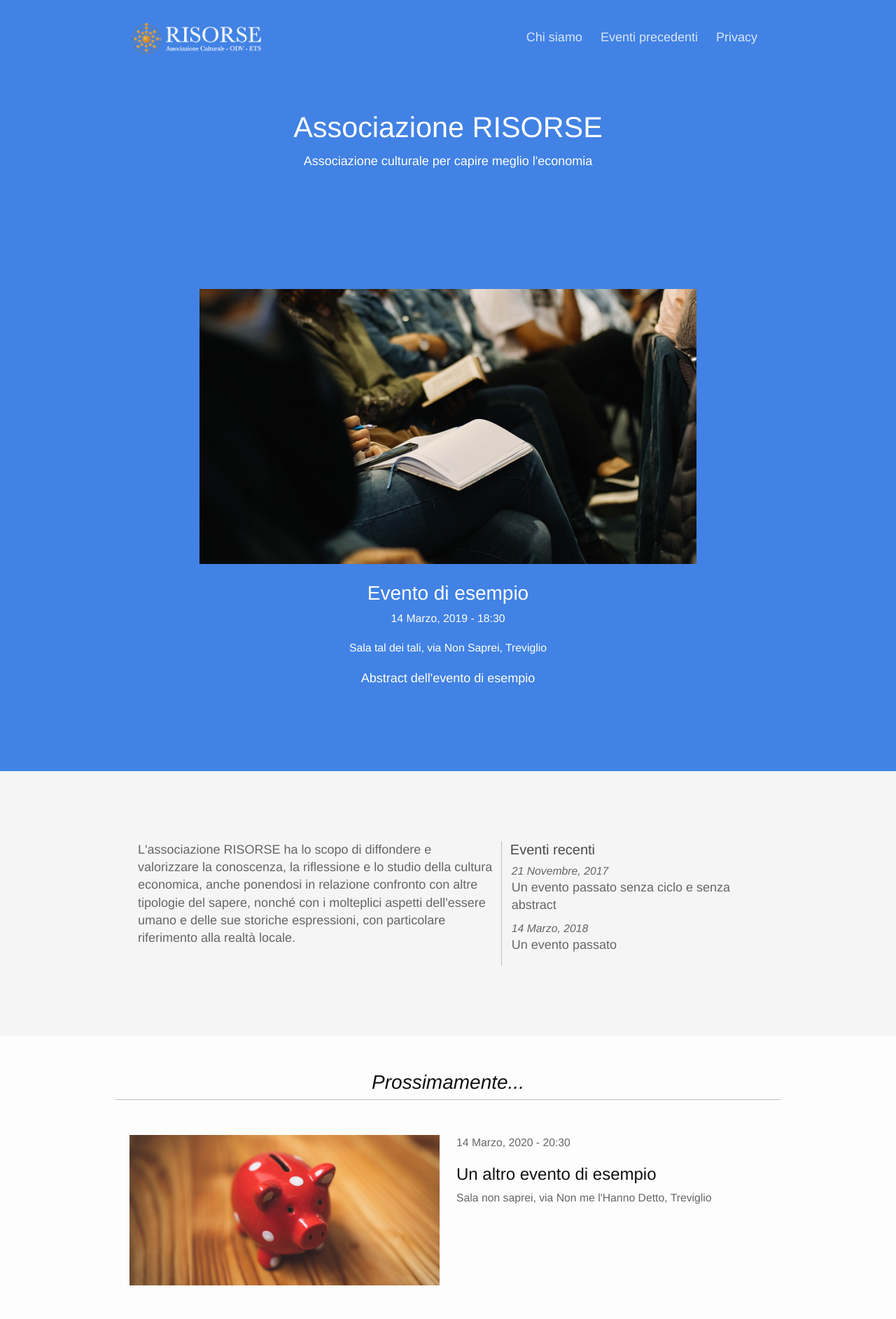
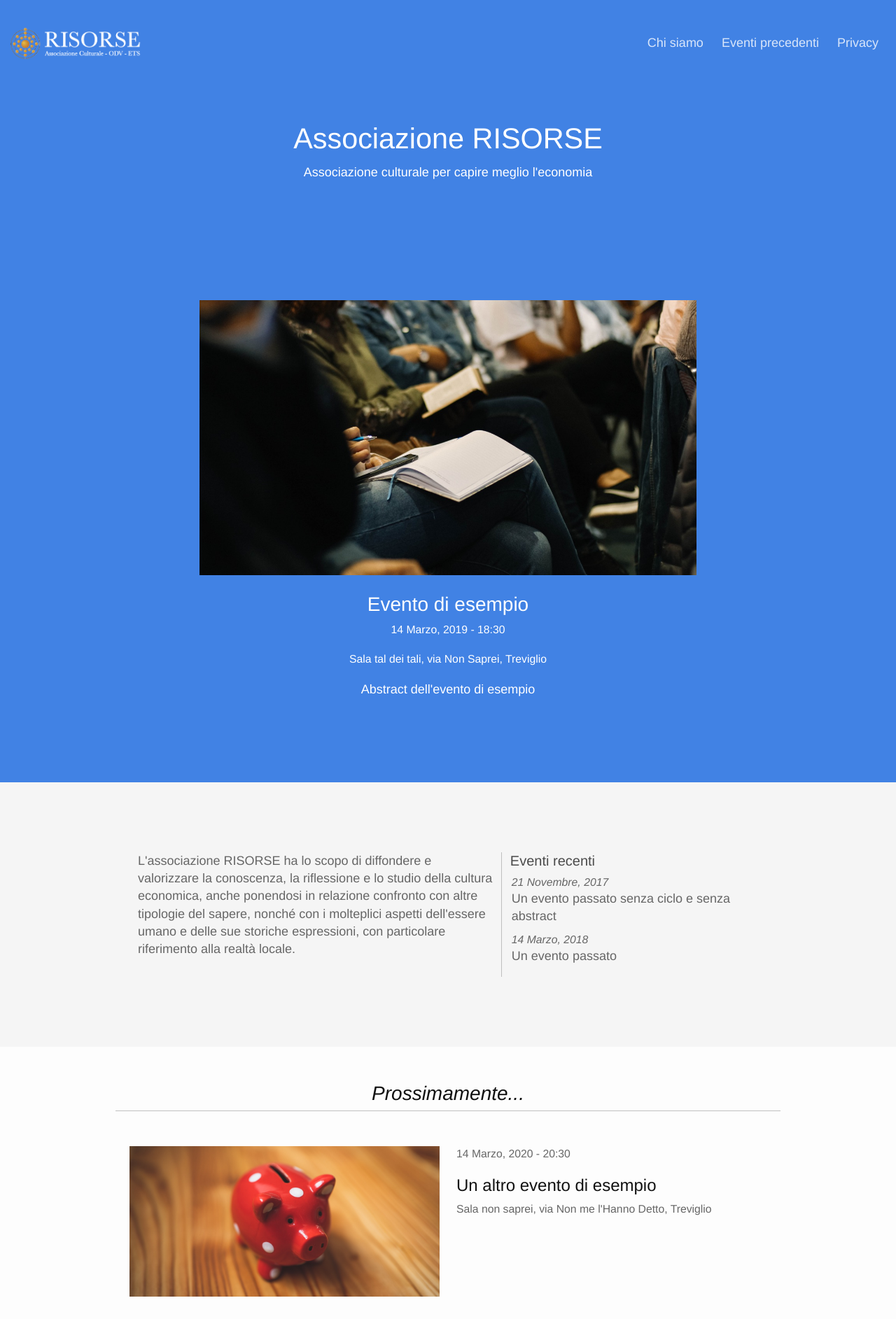
Before and after one commit to Risorse-Associazione-Culturale/risorse-associazione-culturale.github.io, a Jekyll site: the page built from index.html, in a window 1280 px wide. Shown: the top 1885 px of the page at 70% size. Built offline with Jekyll 4.4.1, drawn with Linux system fonts in a browser that asks for light colours; nearby versions of some CDN libraries.

Commit message:
Use navbar
Fix #26

```diff
--- a/_includes/header.html
+++ b/_includes/header.html
@@ -1,14 +1,23 @@
 <header class="header">
 
-  <div class="container">
-    <div class="logo">
-      <a href="/">
+  <nav class="navbar navbar-expand-lg">
+    <div class="container-fluid">
+      <a href="/" class="navbar-brand">
         <img src="{{ "/img/logo.png" | prepend: site.baseurl }}"
              alt="Risorse - Associazione Culturale - ODV - ETS"
              height="50px" />
       </a>
-    </div>
-    <ul class="nav justify-content-end">
+      <button class="navbar-toggler"
+              type="button"
+              data-bs-toggle="collapse"
+              data-bs-target="#navbarToggler"
+              aria-controls="navbarToggler"
+              aria-expanded="false"
+              aria-label="Toggle navigation">
+        <span class="navbar-toggler-icon"></span>
+      </button>
+      <div class="collapse navbar-collapse justify-content-end" id="navbarToggler">
+        <ul class="navbar-nav">
           {% assign header_pages = site.pages | where: 'show_in_header', 'true' | sort: 'index' %}
             {% for page in header_pages  %}
             {% if page.title %}
@@ -19,5 +28,7 @@
           {% endfor %}
         </ul>
       </div>
+    </div>
+  </nav>
 
 </header>
--- a/_sass/_base.scss
+++ b/_sass/_base.scss
@@ -12,7 +12,7 @@
     -webkit-text-size-adjust: 100%;
 }
 
-.nav{
+.navbar-nav{
     .nav-item{
         .nav-link{
             margin: 0 3px;
--- a/_sass/_layout.scss
+++ b/_sass/_layout.scss
@@ -15,11 +15,6 @@ section{
 
 .text-container {
     max-width: 750px;
-}
-
-.logo{
-    float: left;
-    margin-top: 10px;
 }
 
 .header {
```
Lines whose indentation alone changed are shown as unchanged.
